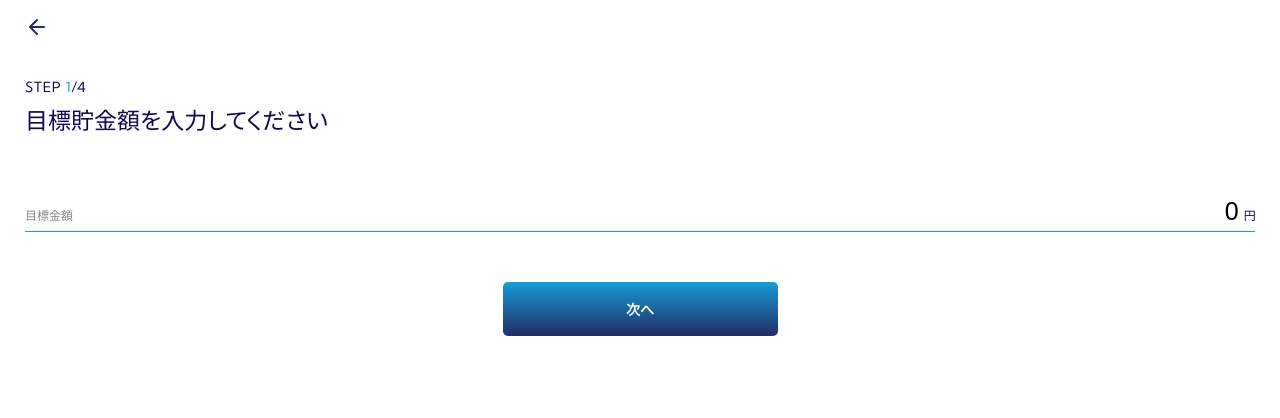
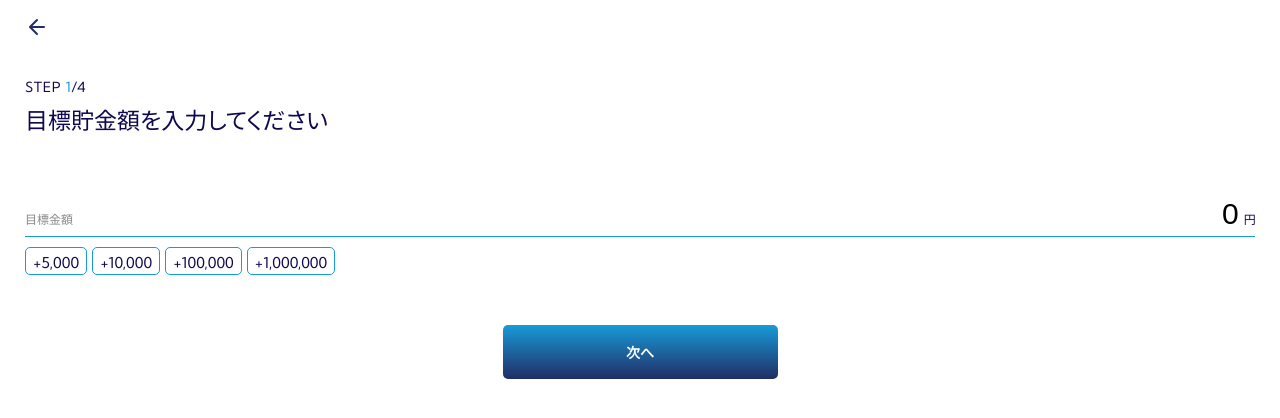
Before and after one commit to kazuhe/tameruzou, a React (Create React App) app: page /target-amount in a window 1280 px wide. Shown: the top 418 px of the page. Built offline with nearby package versions, Linux system fonts and the light colour scheme.

Commit message:
add : Function to add to the target amount

```diff
--- a/src/components/input-money.tsx
+++ b/src/components/input-money.tsx
@@ -12,11 +12,14 @@ interface Props {
   targetAmount: number
   isError: boolean
   isDisabled?: boolean
-  handleInput: (value: number) => void
+  setMoney: (value: number) => void
+  addMoney: (value: number) => void
 }
 
-export const InputMoneyComponent: FC<Props> = (props: Props) => {
-  return (
+const candidates = [5000, 10000, 100000, 1000000]
+
+export const InputMoneyComponent: FC<Props> = (props: Props) => (
+  <>
     <Tippy content="半角数字を入力してください" visible={props.isError} className="tameruzou">
       <div className={styles.wrap}>
         <label htmlFor="inputMoney">目標金額</label>
@@ -24,10 +27,17 @@ export const InputMoneyComponent: FC<Props> = (props: Props) => {
           type="tel"
           name="inputMoney"
           value={props.targetAmount.toLocaleString()}
-          onChange={(e) => props.handleInput(Number(e.target.value.split(',').join('')))}
+          onChange={(e) => props.setMoney(Number(e.target.value.split(',').join('')))}
         />
         <span>円</span>
       </div>
     </Tippy>
-  )
-}
+    <ul className={styles.list}>
+      {candidates.map((candidate) => (
+        <li key={candidate} onClick={() => props.addMoney(candidate)}>
+          +{candidate.toLocaleString()}
+        </li>
+      ))}
+    </ul>
+  </>
+)
--- a/src/containers/input-money.tsx
+++ b/src/containers/input-money.tsx
@@ -9,15 +9,16 @@ import { useSelector } from 'react-redux'
 import { RootState } from '../stores'
 import { useDispatch } from 'react-redux'
 
-import { setTargetAmount, handlError } from '../stores/simulation'
+import { setTargetAmount, addTargetAmount, handlError } from '../stores/simulation'
 
 export const InputMoneyContainer: FC = () => {
   const targetAmount = useSelector((state: RootState) => state.simulation.targetAmount.money)
   const isError = useSelector((state: RootState) => state.simulation.targetAmount.isError)
   const dispatch = useDispatch()
 
-  // 入力がnumberかチェック
-  const handleInput = (value: number) => {
+  // 目標金額をセット
+  const setMoney = (value: number) => {
+    // 入力がnumberかチェック
     if (!isNaN(value)) {
       dispatch(handlError(false))
       dispatch(setTargetAmount(value))
@@ -26,12 +27,18 @@ export const InputMoneyContainer: FC = () => {
     }
   }
 
+  // 目標金額を追加
+  const addMoney = (value: number) => {
+    dispatch(addTargetAmount(value))
+  }
+
   return (
     <InputMoneyComponent
       targetAmount={targetAmount}
       isError={isError}
       isDisabled={false}
-      handleInput={(value) => handleInput(value)}
+      setMoney={(value) => setMoney(value)}
+      addMoney={(value) => addMoney(value)}
     />
   )
 }
--- a/src/stores/simulation.ts
+++ b/src/stores/simulation.ts
@@ -25,25 +25,18 @@ const simulation = createSlice({
   reducers: {
     setTargetAmount: (state, action) => {
       state.targetAmount.money = action.payload
-      // return Object.assign({}, state, {
-      //   targetAmount: {
-      //     money: action.payload,
-      //   },
-      // })
+    },
+    addTargetAmount: (state, action) => {
+      state.targetAmount.money = state.targetAmount.money + action.payload
     },
     handlError: (state, action) => {
       state.targetAmount.isError = action.payload
-      // return Object.assign({}, state, {
-      //   targetAmount: {
-      //     isError: action.payload,
-      //   },
-      // })
     },
   },
 })
 
 // Action Creatorsをエクスポート
-export const { setTargetAmount, handlError } = simulation.actions
+export const { setTargetAmount, addTargetAmount, handlError } = simulation.actions
 
 // Reducerをエクスポート
 export default simulation.reducer
--- a/src/styles/input-money.module.scss
+++ b/src/styles/input-money.module.scss
@@ -15,7 +15,7 @@
 
   > input {
     border-radius: 0;
-    font-size: 2.5rem;
+    font-size: 3rem;
     padding: 5px;
     text-align: right;
     width: 100%;
@@ -26,3 +26,22 @@
     font-weight: 500;
   }
 }
+
+.list {
+  align-items: center;
+  display: flex;
+  flex-wrap: wrap;
+  margin-top: 10px;
+
+  > li {
+    border: 1px solid $mainColor;
+    border-radius: 5px;
+    line-height: 1;
+    margin-right: 5px;
+    padding: 7px 7px 4px;
+
+    &:last-child {
+      margin-right: 0;
+    }
+  }
+}
```
